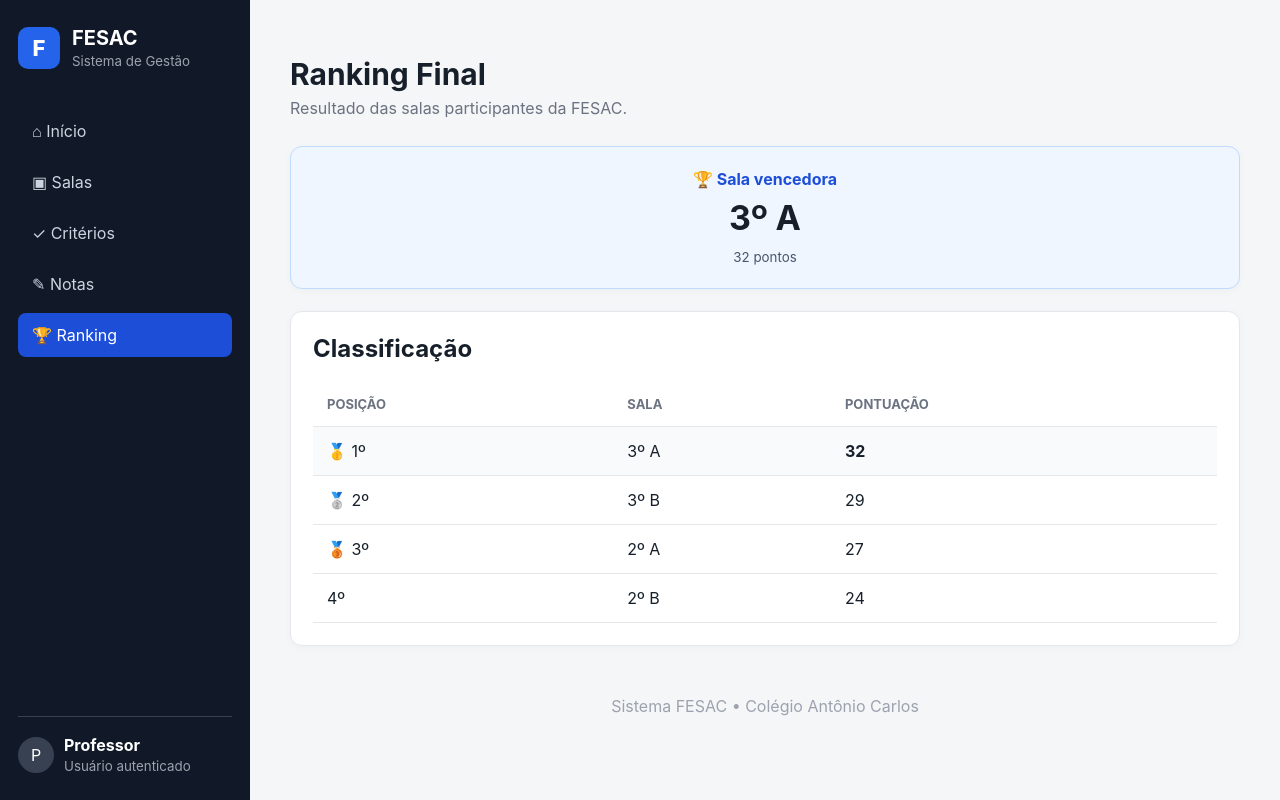
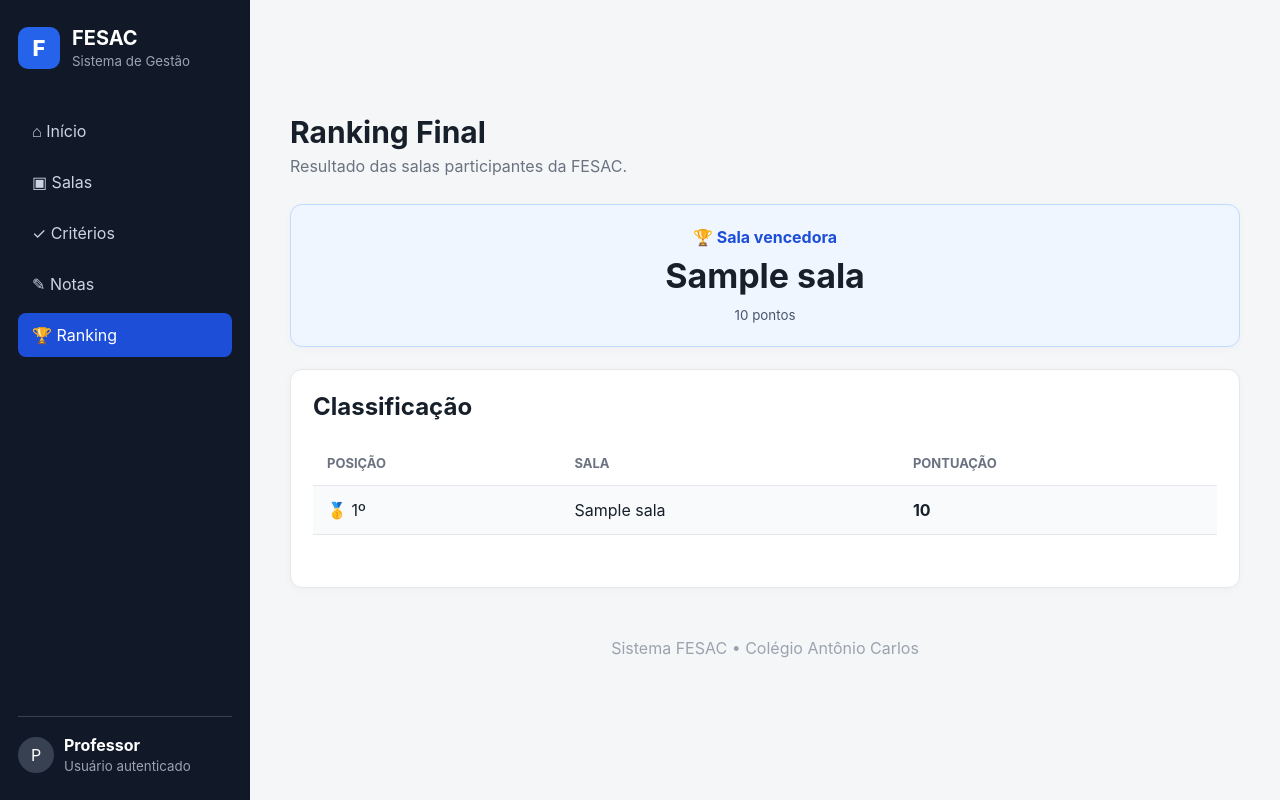
Before and after one commit to Caioof22x/fesac-sistem, a Spring Boot app: page /ranking.html in a window 1280 px wide. Run offline with Spring Boot 4, Linux system fonts and the light colour scheme; tables that the repository leaves empty hold one stand-in row (values such as "Sample post"); some of the project's set-up classes (security, data sources, template engines, error pages and the like) are left out, and stand-ins take their place.

Commit message:
feat: tela de ranking consumindo a API

```diff
--- /dev/null
+++ b/src/main/resources/static/js/ranking.js
@@ -0,0 +1,43 @@
+(function () {
+  const corpo = document.getElementById('lista');
+  const vencedor = document.getElementById('vencedor');
+  const mensagem = document.getElementById('mensagem');
+  const medalhas = { 1: '🥇 ', 2: '🥈 ', 3: '🥉 ' };
+
+  function pontos(valor) {
+    return Number(valor).toLocaleString('pt-BR');
+  }
+
+  function mostrarVencedor(ranking) {
+    const lideres = ranking.filter(function (r) { return r.posicao === 1; });
+    if (!ranking.length || ranking[0].pontuacao === 0) {
+      vencedor.innerHTML = '<span>🏆 Sala vencedora</span><strong>—</strong><small>Nenhuma nota lançada ainda</small>';
+      return;
+    }
+    const titulo = lideres.length > 1 ? '🏆 Empate no primeiro lugar' : '🏆 Sala vencedora';
+    const nomes = lideres.map(function (r) { return Comum.esc(r.sala); }).join(' e ');
+    vencedor.innerHTML = '<span>' + titulo + '</span><strong>' + nomes + '</strong><small>' +
+      pontos(lideres[0].pontuacao) + ' pontos</small>';
+  }
+
+  function desenhar(ranking) {
+    mostrarVencedor(ranking);
+    if (!ranking.length) {
+      corpo.innerHTML = '<tr><td colspan="3">Nenhuma sala cadastrada.</td></tr>';
+      return;
+    }
+    corpo.innerHTML = ranking.map(function (r) {
+      const lider = r.posicao === 1 && r.pontuacao > 0;
+      return '<tr' + (lider ? ' class="first"' : '') + '><td>' + (medalhas[r.posicao] || '') + r.posicao + 'º</td>' +
+        '<td>' + Comum.esc(r.sala) + '</td>' +
+        '<td>' + (lider ? '<strong>' + pontos(r.pontuacao) + '</strong>' : pontos(r.pontuacao)) + '</td></tr>';
+    }).join('');
+  }
+
+  Comum.chamar('/api/resultado')
+    .then(desenhar)
+    .catch(function (e) {
+      corpo.innerHTML = '';
+      mensagem.textContent = e.message;
+    });
+})();
--- a/src/main/resources/static/ranking.html
+++ b/src/main/resources/static/ranking.html
@@ -29,8 +29,7 @@
                     <p>Resultado das salas participantes da FESAC.</p>
                 </div>
             </header>
-            <section class="winner"><span>🏆 Sala vencedora</span><strong>3º A</strong><small>32 pontos</small>
-            </section>
+            <section class="winner" id="vencedor"><span>🏆 Sala vencedora</span><strong>…</strong><small>Carregando resultado</small></section>
             <section class="panel">
                 <h2>Classificação</h2>
                 <table>
@@ -41,33 +40,15 @@
                             <th>Pontuação</th>
                         </tr>
                     </thead>
-                    <tbody>
-                        <tr class="first">
-                            <td>🥇 1º</td>
-                            <td>3º A</td>
-                            <td><strong>32</strong></td>
-                        </tr>
-                        <tr>
-                            <td>🥈 2º</td>
-                            <td>3º B</td>
-                            <td>29</td>
-                        </tr>
-                        <tr>
-                            <td>🥉 3º</td>
-                            <td>2º A</td>
-                            <td>27</td>
-                        </tr>
-                        <tr>
-                            <td>4º</td>
-                            <td>2º B</td>
-                            <td>24</td>
-                        </tr>
-                    </tbody>
+                    <tbody id="lista"></tbody>
                 </table>
+                <p id="mensagem" class="erro-login" role="alert"></p>
             </section>
             <footer>Sistema FESAC • Colégio Antônio Carlos</footer>
         </main>
     </div>
+<script src="js/comum.js"></script>
+<script src="js/ranking.js"></script>
 </body>
 
 </html>
```
